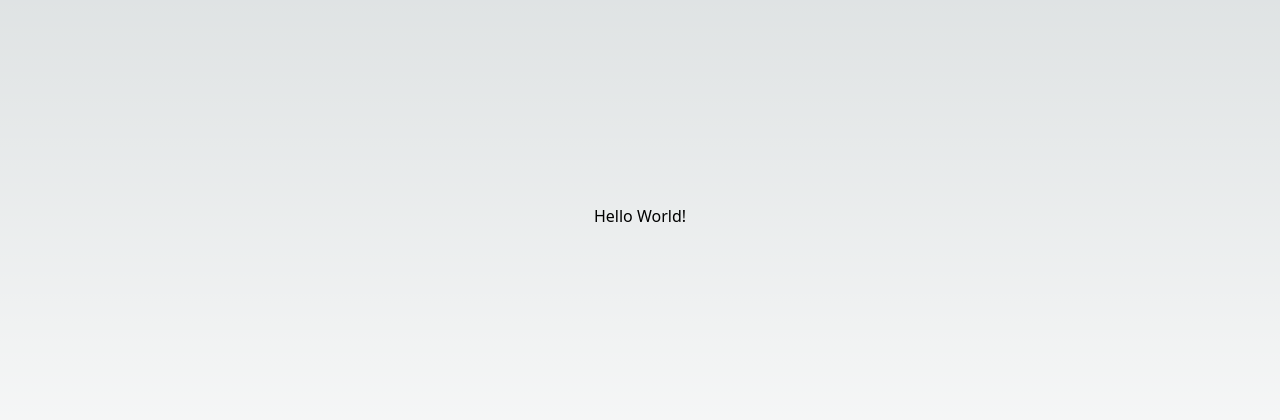
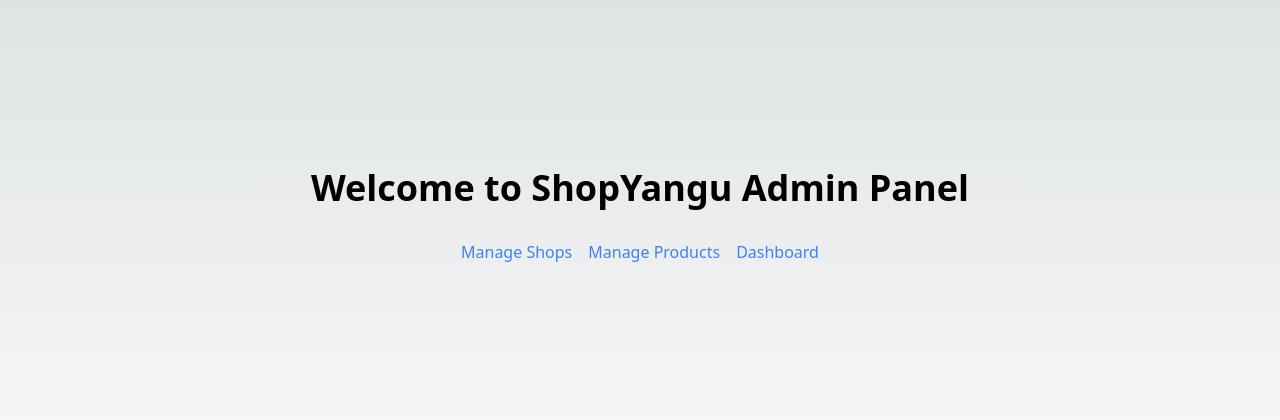
Before and after one commit to ojpierre/shopyangu, a Next.js app: page / in a window 1280 px wide. Shown: the part 184-604 px from the top of the page. Built offline with nearby package versions, Linux system fonts and the light colour scheme.

Commit message:
added respective pages
dashboard, products, shops. Folders with index tsx

```diff
--- /dev/null
+++ b/pages/dashboard/index.tsx
@@ -0,0 +1,8 @@
+export default function DashboardPage() {
+  return (
+    <div>
+      <h1>Dashboard</h1>
+      {/* We'll implement the dashboard and metrics here */}
+    </div>
+  );
+}
--- a/pages/index.tsx
+++ b/pages/index.tsx
@@ -1,6 +1,22 @@
+import Link from "next/link";
+
 export default function Home() {
   return (
-    <div className="flex h-screen w-screen items-center justify-center">
-    <p className="text-bold" > Hello World!</p>
-  </div>)
+    <main className="flex min-h-screen flex-col items-center justify-center p-24">
+      <h1 className="text-4xl font-bold mb-8">
+        Welcome to ShopYangu Admin Panel
+      </h1>
+      <nav className="flex gap-4">
+        <Link href="/shops" className="text-blue-500 hover:underline">
+          Manage Shops
+        </Link>
+        <Link href="/products" className="text-blue-500 hover:underline">
+          Manage Products
+        </Link>
+        <Link href="/dashboard" className="text-blue-500 hover:underline">
+          Dashboard
+        </Link>
+      </nav>
+    </main>
+  );
 }
--- /dev/null
+++ b/pages/products/index.tsx
@@ -0,0 +1,8 @@
+export default function ProductsPage() {
+  return (
+    <div>
+      <h1>Products Management</h1>
+      {/* We'll implement the products list and management features here */}
+    </div>
+  );
+}
--- /dev/null
+++ b/pages/shops/index.tsx
@@ -0,0 +1,8 @@
+export default function ShopsPage() {
+  return (
+    <div>
+      <h1>Shops Management</h1>
+      {/* We'll implement the shops list and management features here */}
+    </div>
+  );
+}
```
